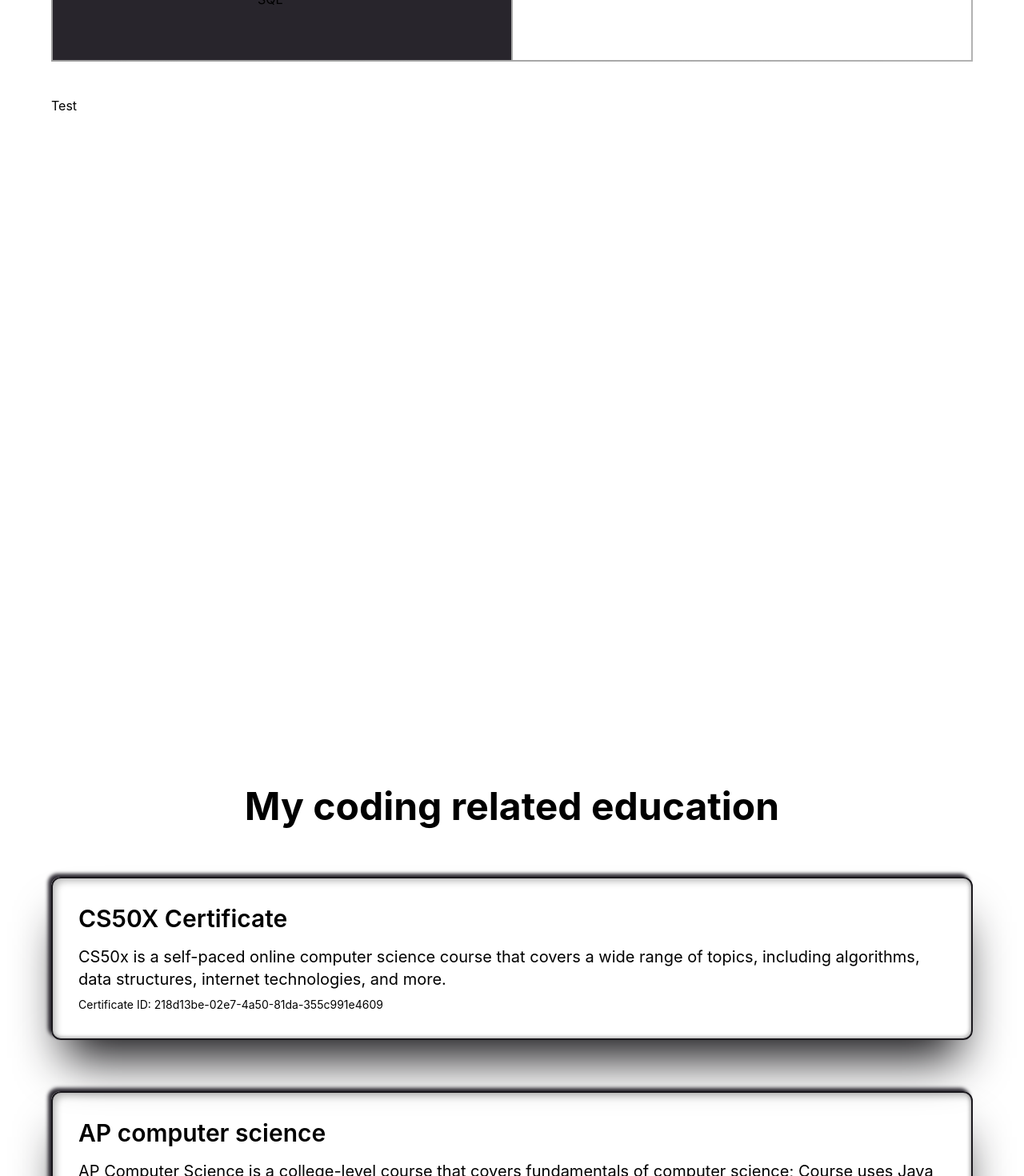
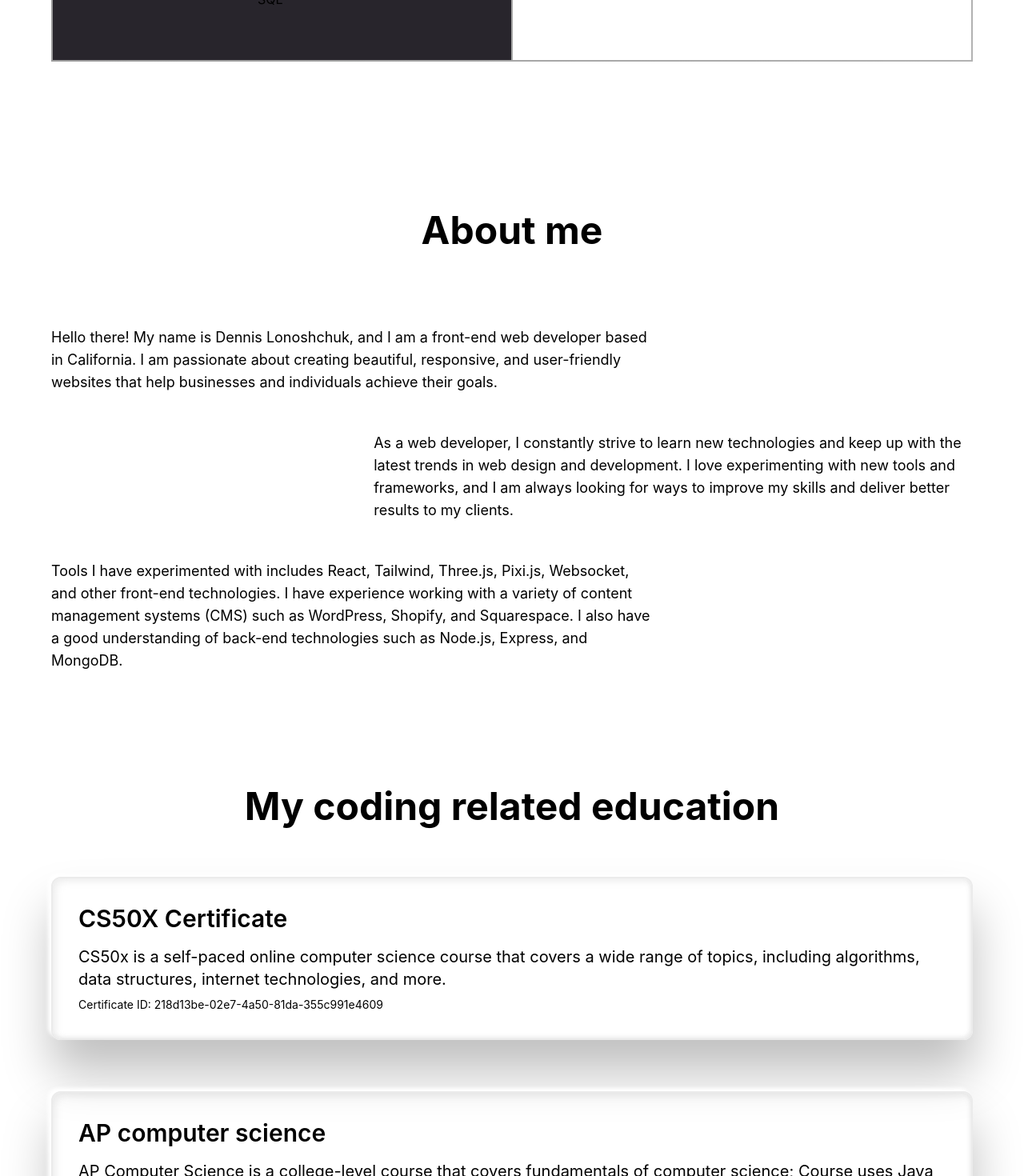
Before and after one commit to laycookie/Portfolio, a Next.js app: page / in a window 1280 px wide. Shown: the part 1480-2950 px from the top of the page at 80% size. Built offline with nearby package versions, Linux system fonts and the light colour scheme.

Commit message:
Basic layout of home page finished

```diff
--- /dev/null
+++ b/src/app/EduCard.css
@@ -0,0 +1,13 @@
+.neumorphic_card {
+  @apply rounded-xl border-2 border-tertiary p-8 mb-16;
+  box-shadow: -4px -4px 4px #ffffff, 0px 40px 60px rgba(0, 0, 0, 0.25),
+    inset -2px -2px 4px rgba(193, 193, 193, 0.25),
+    inset 4px 4px 8px rgba(193, 193, 193, 0.25);
+}
+
+.dark .dark\:neumorphic_card {
+  @apply rounded-xl border-2 border-dark-tertiary p-8 mb-16;
+  box-shadow: -4px -4px 4px #2d2a32, 0px 40px 60px -17px #141316,
+    inset -2px -2px 4px rgba(0, 0, 0, 0.25),
+    inset 4px 4px 8px rgba(0, 0, 0, 0.25);
+}
--- a/src/app/EduCard.module.css
+++ /dev/null
@@ -1,6 +0,0 @@
-.neumorphic_card {
-  @apply rounded-xl border-2 border-dark-tertiary p-8 mb-16;
-  box-shadow: -4px -4px 4px #2d2a32, 0px 40px 60px -17px #141316,
-    inset -2px -2px 4px rgba(0, 0, 0, 0.25),
-    inset 4px 4px 8px rgba(0, 0, 0, 0.25);
-}
--- a/src/app/EduCard.tsx
+++ b/src/app/EduCard.tsx
@@ -1,6 +1,6 @@
 import Link from "next/link";
 import React from "react";
-import styles from "./EduCard.module.css";
+import "./EduCard.css";
 
 type Props = {
   title: string;
@@ -12,7 +12,7 @@ type Props = {
 export default function EduCard({ title, description, certID, link }: Props) {
   if (link === undefined) {
     return (
-      <div className={styles.neumorphic_card}>
+      <div className={"neumorphic_card dark:neumorphic_card"}>
         <h4 className="mb-4 text-3xl font-semibold">{title}</h4>
         <h5 className="mb-2 text-xl">{description}</h5>
         <p className="text-sm">{certID}</p>
@@ -21,7 +21,7 @@ export default function EduCard({ title, description, certID, link }: Props) {
   } else {
     return (
       <Link href={link}>
-        <div className={styles.neumorphic_card}>
+        <div className={"neumorphic_card dark:neumorphic_card"}>
           <h4 className="mb-4 text-3xl font-semibold">{title}</h4>
           <h5 className="mb-2 text-xl">{description}</h5>
           <p className="text-sm">{certID}</p>
--- a/src/app/page.tsx
+++ b/src/app/page.tsx
@@ -45,8 +45,35 @@ export default function Home() {
           <section id="Skills" className="h-[100vh] flex justify-center">
             <SkillGrid />
           </section>
-          <section id="About me" className="h-[100vh] flex">
-            <h1>Test</h1>
+          <section id="About me" className="h-[100vh]">
+            <div>
+              <h2 className="text-5xl pt-36 pb-24 font-bold text-center">
+                About me
+              </h2>
+              <h3 className="text-lg pb-12 w-[65%]">
+                Hello there! My name is Dennis Lonoshchuk, and I am a front-end
+                web developer based in California. I am passionate about
+                creating beautiful, responsive, and user-friendly websites that
+                help businesses and individuals achieve their goals.
+              </h3>
+              <div className="w-full flex justify-end">
+                <h3 className="text-lg pb-12 w-[65%]">
+                  As a web developer, I constantly strive to learn new
+                  technologies and keep up with the latest trends in web design
+                  and development. I love experimenting with new tools and
+                  frameworks, and I am always looking for ways to improve my
+                  skills and deliver better results to my clients.
+                </h3>
+              </div>
+              <h3 className="text-lg pb-12 w-[65%]">
+                Tools I have experimented with includes React, Tailwind,
+                Three.js, Pixi.js, Websocket, and other front-end technologies.
+                I have experience working with a variety of content management
+                systems (CMS) such as WordPress, Shopify, and Squarespace. I
+                also have a good understanding of back-end technologies such as
+                Node.js, Express, and MongoDB.
+              </h3>
+            </div>
           </section>
           <section id="Edu." className="h-[100vh] flex justify-center">
             <div className="my-16">
```
